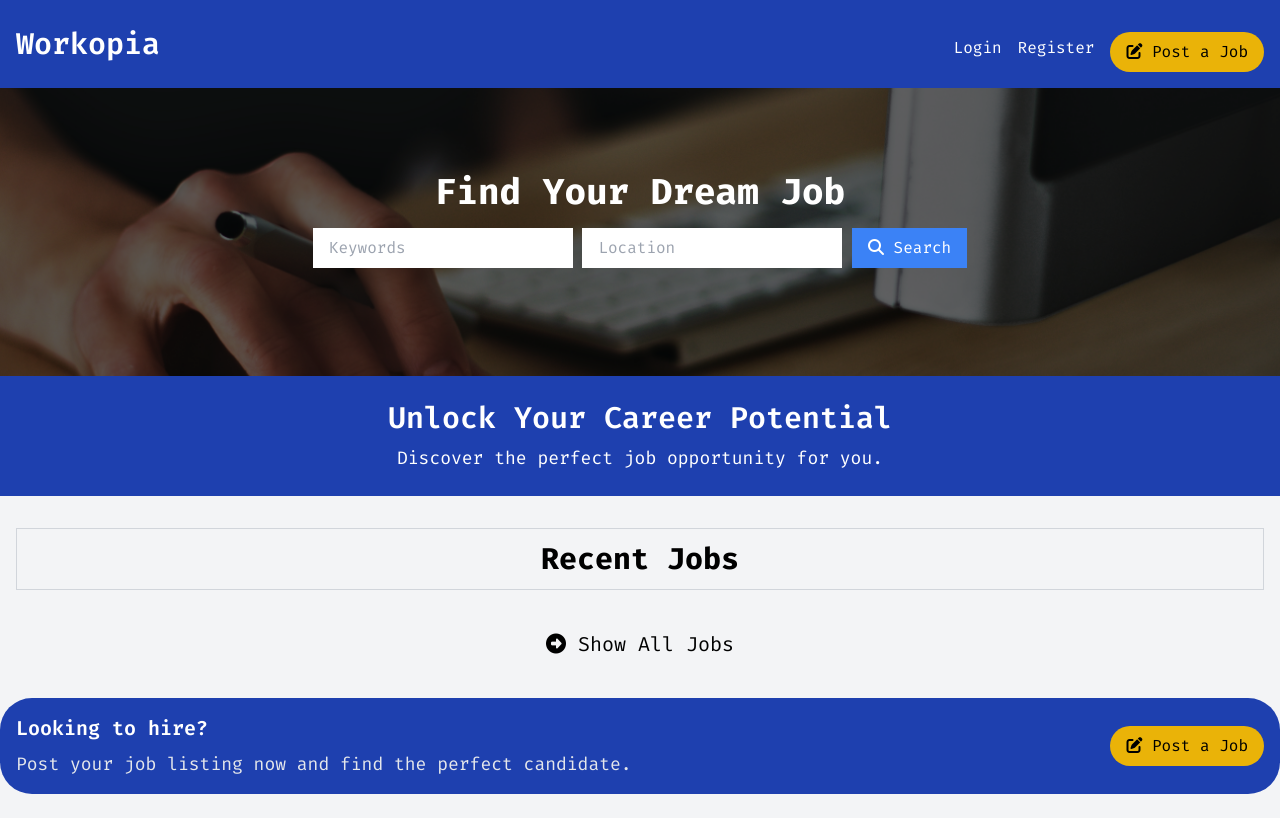
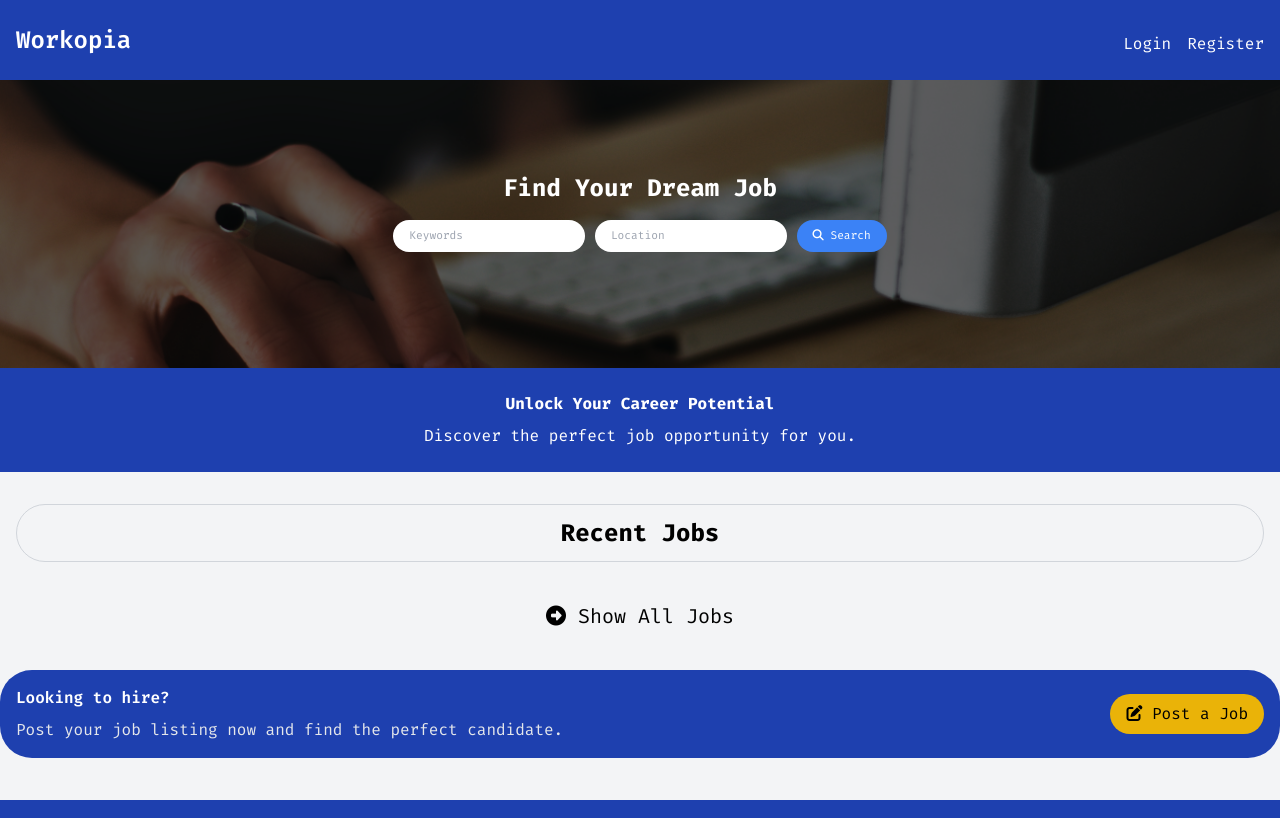
Before and after one commit to Mister-Stan/job-start-php, a PHP site: page / in a window 1280 px wide. Run offline with PHP 8.4, Linux system fonts and the light colour scheme; data that the repository does not hold is empty.

Commit message:
adds dynamic navbar links and logout and clear session

```diff
--- a/App/views/home.view.php
+++ b/App/views/home.view.php
@@ -6,26 +6,26 @@
 <!-- Job Listings -->
 <section>
   <div class="container mx-auto p-4 mt-4">
-    <div class="text-center text-3xl mb-4 font-bold border border-gray-300 p-3">Recent Jobs</div>
+    <div class="text-center text-2xl mb-4 font-bold border border-gray-300 p-3 rounded-lg">Recent Jobs</div>
     <div class="grid grid-cols-1 md:grid-cols-3 gap-4 mb-6" >
       <?php foreach ($listings as $listing) : ?>
         <!-- Job Listing 1: Software Engineer -->
         <div class="rounded-lg shadow-md bg-white">
           <div class="p-4">
-            <h2 class="text-xl font-semibold"><?= $listing->title ?></h2>
-            <p class="text-gray-700 text-lg mt-2">
+            <h2 class="text-1xl font-bold"><?= $listing->title ?></h2>
+            <p class="text-gray-700 text-1xl mt-2">
               <?= $listing->description ?>
             </p>
             <ul class="my-4 bg-gray-100 p-4 rounded">
-              <li class="mb-2"><strong>Salary:</strong> <?= formatSalary($listing->salary) ?></li>
+              <li class="mb-2">Salary:<?= formatSalary($listing->salary) ?></li>
               <li class="mb-2">
-                <strong>Location:</strong> <?= $listing->city ?>, <?= $listing->state ?>
+                Location: <?= $listing->city ?>, <?= $listing->state ?>
                 <!-- <span class="text-xs bg-blue-500 text-white rounded-full px-2 py-1 ml-2">Local</span> -->
               </li>
 
               <?php if (!empty($listing->tags)) : ?>
                 <li class="mb-2">
-                  <strong>Tags:</strong> <?= $listing->tags ?>
+                  Tags: <?= $listing->tags ?>
                 </li>
               <?php endif; ?>
 
--- a/App/views/listings/create.view.php
+++ b/App/views/listings/create.view.php
@@ -4,9 +4,9 @@
 
 <section class="flex justify-center items-center mt-20">
     <div class="bg-white p-8 rounded-lg shadow-md w-full md:w-600 mx-6">
-        <h2 class="text-4xl text-center font-bold mb-4">Create Job Listing</h2>
+        <h2 class="text-4xl text-center mb-4">Create Job Listing</h2>
         <form method="POST" action="/test-project/workopia/public/listings">
-            <h2 class="text-2xl font-bold mb-6 text-center text-gray-500">Job Info</h2>
+            <h2 class="text-2xl mb-6 text-center text-gray-500">Job Info</h2>
 
             <?= loadPartial('errors', [
                 'errors' => $errors ?? []
--- a/App/views/listings/show.view.php
+++ b/App/views/listings/show.view.php
@@ -21,7 +21,7 @@
             </div>
         </div>
         <div class="p-4">
-            <h2 class="text-xl font-semibold"><?= $listing->title ?></h2>
+            <h2 class="text-2xl font-semibold"><?= $listing->title ?></h2>
             <p class="text-gray-700 text-lg mt-2">
                 <?= $listing->description ?>
             </p>
--- a/App/views/partials/bottom-banner.php
+++ b/App/views/partials/bottom-banner.php
@@ -2,8 +2,8 @@
 <section class="container mx-auto my-6">
     <div class="bg-blue-800 text-white rounded p-4 flex items-center justify-between">
         <div>
-            <h2 class="text-xl font-semibold">Looking to hire?</h2>
-            <p class="text-gray-200 text-lg mt-2">
+            <h2 class="text-1xl font-semibold">Looking to hire?</h2>
+            <p class="text-gray-200 text-1lg mt-2">
                 Post your job listing now and find the perfect candidate.
             </p>
         </div>
--- a/App/views/partials/navbar.php
+++ b/App/views/partials/navbar.php
@@ -1,15 +1,36 @@
+<?php
+use Framework\Session;
+?>
+
 <!-- Nav -->
 <header class="bg-blue-800 text-white p-4">
   <div class="container mx-auto flex flex-wrap justify-between items-center">
-    <h1 class="text-3xl font-semibold">
+    <h1 class="text-2xl font-semibold">
       <a href="/test-project/workopia/public/">Workopia</a>
     </h1>
     <nav class="space-x-4 flex flex-wrap items-center mt-4 md:mt-0">
-      <a href="/test-project/workopia/public/auth/login" class="text-white hover:underline mb-2 md:mb-0">Login</a>
-      <a href="/test-project/workopia/public/auth/register" class="text-white hover:underline mb-2 md:mb-0">Register</a>
-      <a href="/test-project/workopia/public/listings/create" class="bg-yellow-500 hover:bg-yellow-600 text-black px-4 py-2 rounded hover:shadow-md transition duration-300 whitespace-nowrap">
-        <i class="fa fa-edit"></i> Post a Job
-      </a>
+      <?php if (Session::has('user')): ?>
+
+        <div class="flex justify-between items-center gap-4">
+          <div>
+            Welcome <?= Session::get('user')['name'] ?>
+          </div>
+          <form method="POST" action="/test-project/workopia/public/auth/logout">
+            <button type="submit" class="text-white inline hover:underline">Logout</button>
+          </form>
+          <a href="/test-project/workopia/public/listings/create" class="bg-yellow-500 hover:bg-yellow-600 text-black px-4 py-2 rounded hover:shadow-md transition duration-300 whitespace-nowrap"><i class="fa fa-edit"></i> Post a Job</a>
+        </div>
+
+
+      <?php else: ?>
+        <a href="/test-project/workopia/public/auth/login" class="text-white hover:underline mb-2 md:mb-0">Login</a>
+        <a href="/test-project/workopia/public/auth/register" class="text-white hover:underline mb-2 md:mb-0">Register</a>
+      <?php endif; ?>
+
+
+
+
+
     </nav>
   </div>
 </header>
--- a/App/views/partials/showcase-search.php
+++ b/App/views/partials/showcase-search.php
@@ -2,11 +2,11 @@
 <section class="showcase relative bg-cover bg-center bg-no-repeat h-72 flex items-center">
     <div class="overlay"></div>
     <div class="container mx-auto text-center z-10">
-        <h2 class="text-4xl text-white font-bold mb-4">Find Your Dream Job</h2>
+        <h2 class="text-2xl text-white font-bold mb-4">Find Your Dream Job</h2>
         <form class="mb-4 block mx-5 md:mx-auto">
-            <input type="text" name="keywords" placeholder="Keywords" class="w-full md:w-auto mb-2 px-4 py-2 focus:outline-none" />
-            <input type="text" name="location" placeholder="Location" class="w-full md:w-auto mb-2 px-4 py-2 focus:outline-none" />
-            <button class="w-full md:w-auto bg-blue-500 hover:bg-blue-600 text-white px-4 py-2 focus:outline-none">
+            <input type="text" name="keywords" placeholder="Keywords" class="w-full md:w-auto mb-2 px-4 py-2 focus:outline-none rounded-lg" />
+            <input type="text" name="location" placeholder="Location" class="w-full md:w-auto mb-2 px-4 py-2 focus:outline-none rounded-lg" />
+            <button class="w-full md:w-auto bg-blue-500 hover:bg-blue-600 text-white px-4 py-2 focus:outline-none rounded-lg">
                 <i class="fa fa-search"></i> Search
             </button>
         </form>
--- a/App/views/partials/top-banner.php
+++ b/App/views/partials/top-banner.php
@@ -1,8 +1,8 @@
 <!-- Top Banner -->
 <section class="bg-blue-800 text-white py-6 text-center">
     <div class="container mx-auto">
-        <h2 class="text-3xl font-semibold">Unlock Your Career Potential</h2>
-        <p class="text-lg mt-2">
+        <h2 class="text-1xl font-bold">Unlock Your Career Potential</h2>
+        <p class="text-1lg mt-2">
             Discover the perfect job opportunity for you.
         </p>
     </div>
--- a/App/views/users/login.view.php
+++ b/App/views/users/login.view.php
@@ -5,13 +5,13 @@
  <!-- Login Form Box -->
     <div class="flex justify-center items-center mt-20">
       <div class="bg-white p-8 rounded-lg shadow-md w-full md:w-500 mx-6">
-        <h2 class="text-4xl text-center font-bold mb-4">Login</h2>
+        <h2 class="text-3xl text-center font-bold mb-3">Login</h2>
 
 
 
 
         <form>
-          <div class="mb-4">
+          <div class="mb-3">
             <input
               type="email"
               name="email"
@@ -19,7 +19,7 @@
               class="w-full px-4 py-2 border rounded focus:outline-none"
             />
           </div>
-          <div class="mb-4">
+          <div class="mb-3">
             <input
               type="password"
               name="password"
--- /dev/null
+++ b/Framework/Session.php
@@ -0,0 +1,76 @@
+<?php
+
+namespace Framework;
+
+class Session
+{
+    /**
+     * Start a session
+     *
+     * @return void
+     */
+    public static function start()
+    {
+        if (session_status() == PHP_SESSION_NONE) {
+            session_start();
+        }
+    }
+
+    /**
+     * Set a session key/value pair
+     *
+     * @param string $key
+     * @param mixed $value
+     * @return void
+     */
+    public static function set(string $key, $value)
+    {
+        $_SESSION[$key] = $value;
+    }
+
+    /**
+     * Get a session value by key
+     *
+     * @param string $key
+     * @param mixed $default
+     * @return mixed
+     */
+    public static function get(string $key, $default = null)
+    {
+        return isset($_SESSION[$key]) ? $_SESSION[$key] : $default;
+    }
+
+    /**
+     * Check if a session key exists
+     *
+     * @param string $key
+     * @return bool
+     */
+    public static function has(string $key)
+    {
+        return isset($_SESSION[$key]);
+    }
+
+    /**
+     * Clear session by key
+     *
+     * @param string $key
+     * @return void
+     */
+    public static function clear(string $key)
+    {
+        if (isset($_SESSION[$key])) {
+            unset($_SESSION[$key]);
+        }
+    }
+
+    /**
+     * Clear all session data
+     *
+     * @return void
+     */
+    public static function clearAll() {
+        session_unset();
+        session_destroy();
+    }
+}
--- a/public/css/style.css
+++ b/public/css/style.css
@@ -202,7 +202,7 @@ textarea {
   /* 1 */
   font-variation-settings: inherit;
   /* 1 */
-  font-size: 100%;
+  font-size: 70%;
   /* 1 */
   font-weight: inherit;
   /* 1 */
--- a/public/index.php
+++ b/public/index.php
@@ -1,9 +1,12 @@
 <?php
-session_start();
 require __DIR__ . '/../vendor/autoload.php';
-require '../helpers.php';
 
 use Framework\Router;
+use Framework\Session;
+
+Session::start();
+
+require '../helpers.php';
 
 // Instantianting the router
 $router = new Router();
--- a/routes.php
+++ b/routes.php
@@ -13,3 +13,5 @@ $router->get('/auth/register', 'UserController@create');
 $router->get('/auth/login', 'UserController@login');
 
 $router->post('/auth/register', 'UserController@store');
+
+$router->post('/auth/logout', 'UserController@logout');
```
Also changed, not shown: App/controllers/UserController.php (+28 -0 lines), App/views/users/create.view.php (+7 -7 lines).
